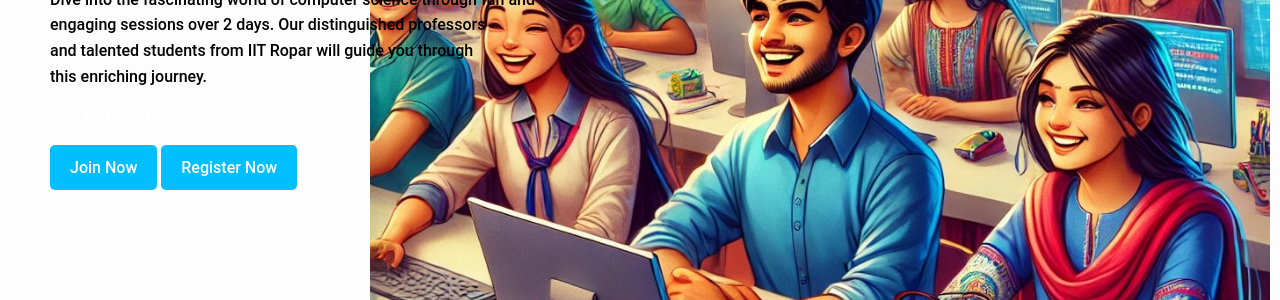
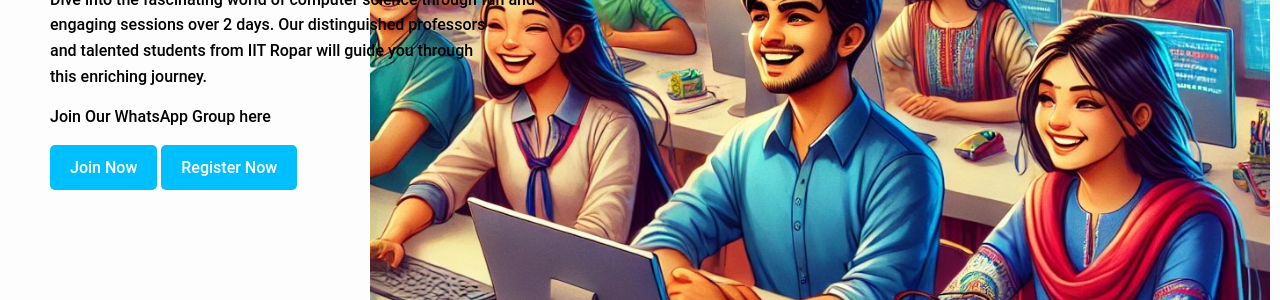
Before and after one commit to sudarshansudarshan/joc, a Jekyll site: the page built from index.markdown, in a window 1280 px wide. Shown: the part 460-760 px from the top of the page. Built offline with Jekyll 4.4.1, drawn with Linux system fonts in a browser that asks for light colours.

Commit message:
Update home.html

```diff
--- a/_layouts/home.html
+++ b/_layouts/home.html
@@ -159,8 +159,8 @@ layout: default
         Dive into the fascinating world of computer science through fun and <br>engaging sessions over 2 days. Our distinguished professors <br>and talented students from <b>IIT Ropar</b> will guide you through <br>this enriching journey.
       </p>
 
-      <p>
-        Join Our WhatsApp Group
+      <p style="color: black;">
+        Join Our WhatsApp Group here
       </p>
       <a href="https://chat.whatsapp.com/J4Na1mTOXqY3xCPWGv64sz" class="btn">Join Now</a>
 
```
